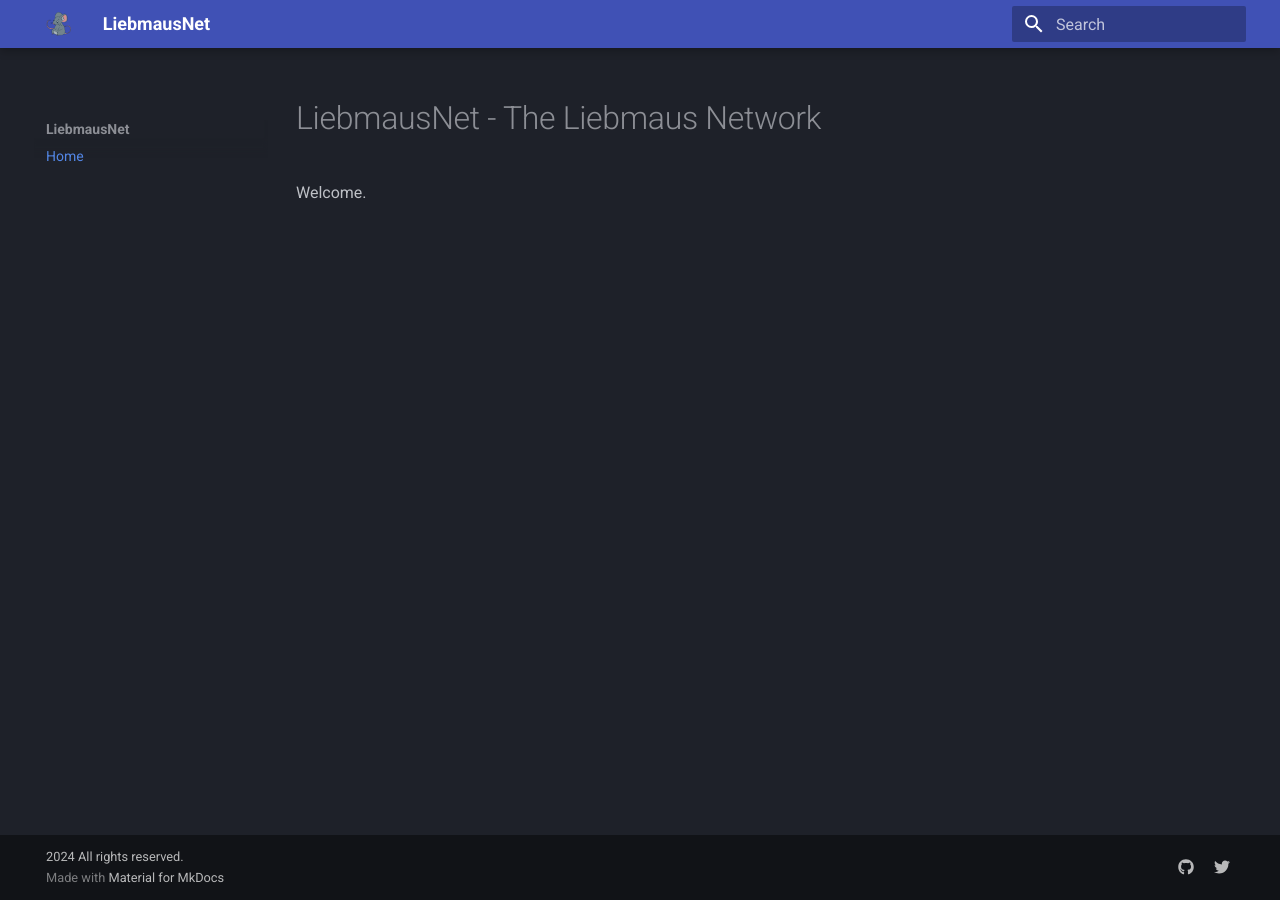
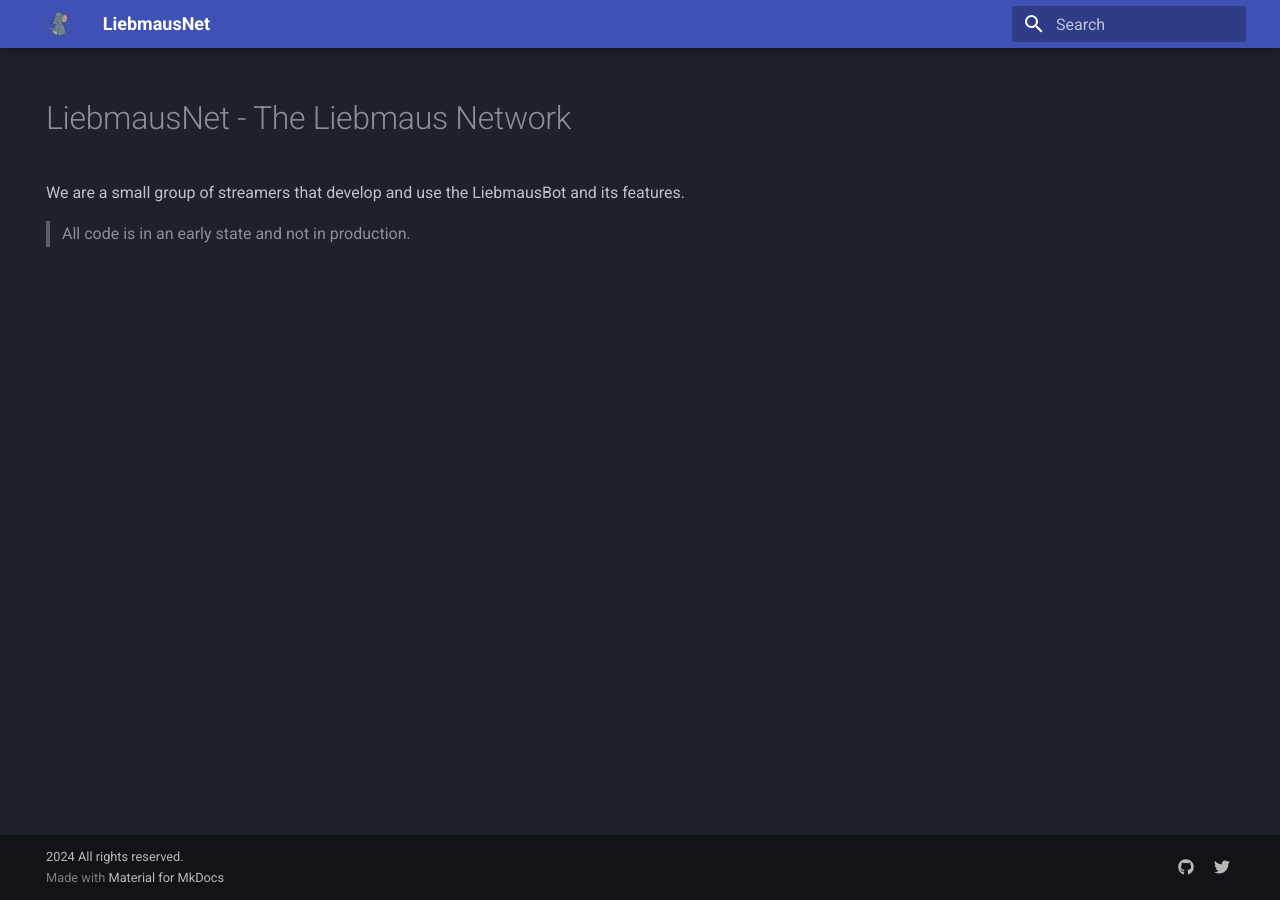
Before and after one commit to LiebmausNet/LiebmausNet.github.io, an MkDocs documentation site: the page built from docs/index.md, in a window 1280 px wide. Built offline with MkDocs 1.6.1 and Material for MkDocs 9.7.7, drawn with Linux system fonts in a browser that asks for light colours.

Commit message:
Add indev-note to home page

```diff
--- a/docs/index.md
+++ b/docs/index.md
@@ -1,8 +1,12 @@
 ---
 hide:
+  - navigation
+  - toc
   - path
 ---
 
 # LiebmausNet - The Liebmaus Network
 
-Welcome.
+We are a small group of streamers that develop and use the LiebmausBot and its features.
+
+> All code is in an early state and not in production.
```
